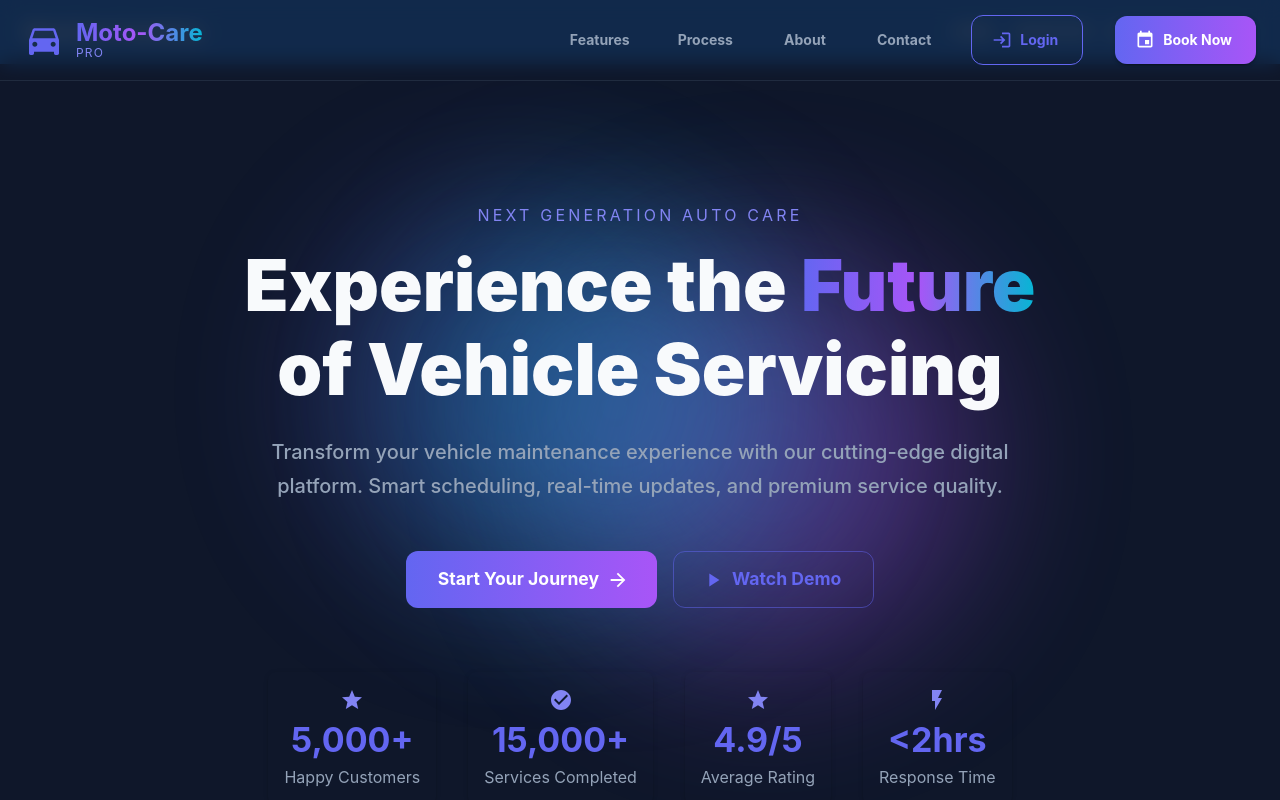
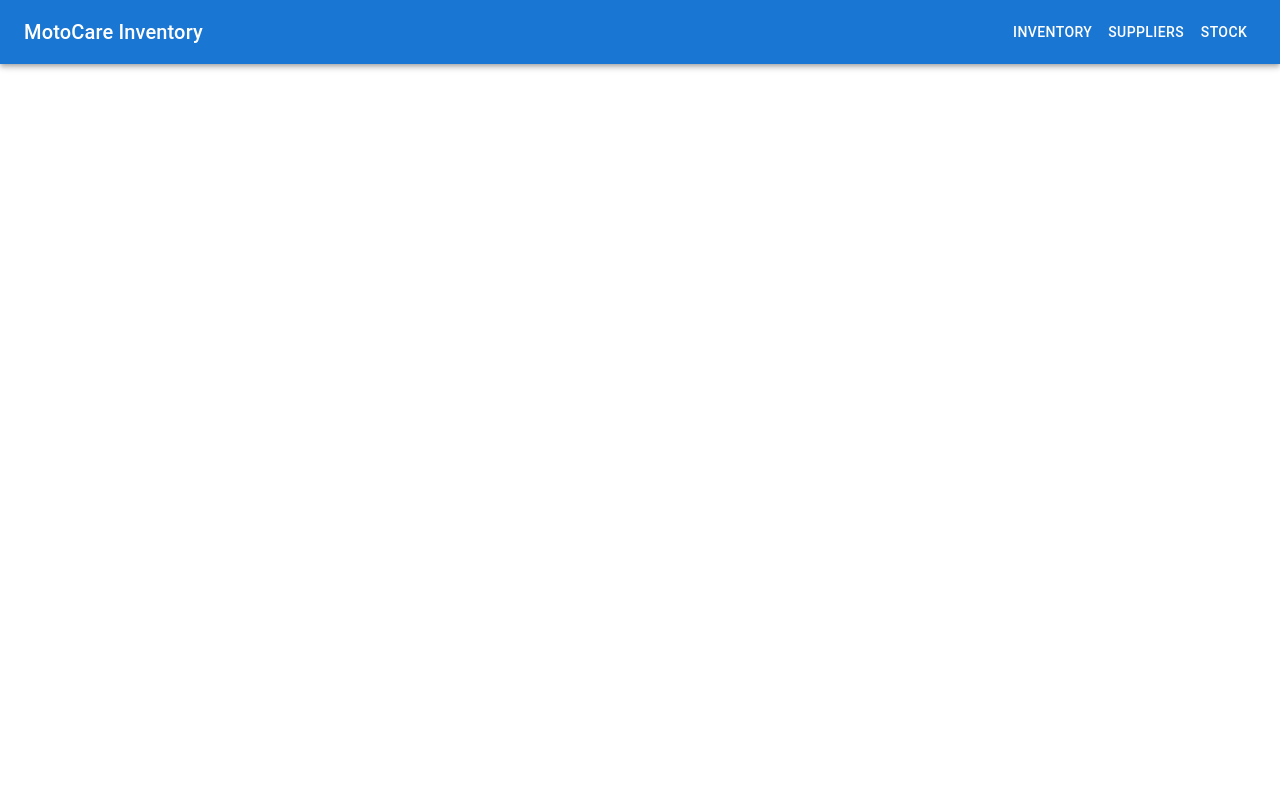
Before and after one commit to KevinHasalava/motocare, a React (Create React App) app in the folder frontend/: page / in a window 1280 px wide. Shown: the top 800 px of the page. Built offline with nearby package versions, Linux system fonts and the light colour scheme.

Commit message:
Update App.js

```diff
--- a/frontend/src/App.js
+++ b/frontend/src/App.js
@@ -16,7 +16,7 @@ function App() {
             <Typography variant="h6" component="div" sx={{ flexGrow: 1 }}>
               MotoCare Inventory
             </Typography>
-            <Button color="inherit" component={Link} to="/">Home</Button>
+            {/* <Button color="inherit" component={Link} to="/">Home</Button> */}
             <Button color="inherit" component={Link} to="/inventory">Inventory</Button>
             <Button color="inherit" component={Link} to="/suppliers">Suppliers</Button>
             <Button color="inherit" component={Link} to="/stock">Stock</Button>
@@ -25,7 +25,7 @@ function App() {
       </Box>
 
       <Routes>
-        <Route path="/" element={<Landing />} />
+        {/* <Route path="/" element={<Landing />} /> */}
         <Route path="/inventory" element={<InventoryPage />} />
         <Route path="/suppliers" element={<SupplierPage />} />
         <Route path="/stock" element={<StockPage />} />
```
